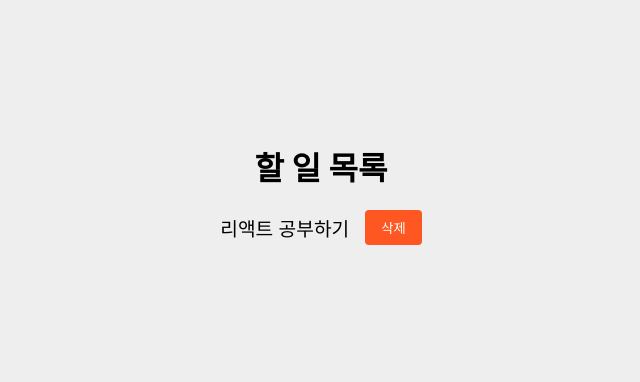
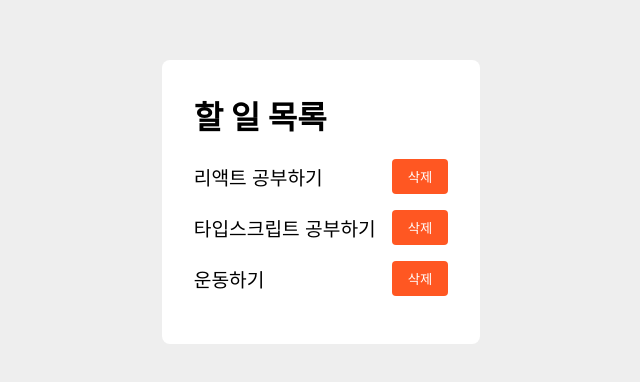
Before and after one commit to Sy2tema/react-typescript-lab, a React (Create React App) app: page / in a window 1280 px wide. Shown: the part 198-580 px from the top of the page, without its empty margins (319-959 px from the left). Built offline with nearby package versions, Linux system fonts and the light colour scheme.

Commit message:
feat: ToDoList, DataView 컴포넌트 생성

```diff
--- a/src/App.tsx
+++ b/src/App.tsx
@@ -1,6 +1,6 @@
 import styled from 'styled-components';
-import { Title } from 'components/Title';
-import { TodoItem } from 'components/TodoItem';
+import { useState } from 'react';
+import { DataView } from 'components/DataView';
 
 const Container = styled.div`
   height: 100vh;
@@ -12,10 +12,15 @@
 `;
 
 function App() {
+  const [toDoList, setToDoList] = useState(["리액트 공부하기", "타입스크립트 공부하기", "운동하기"]);
+
+  const onDelete = (todo: string) => {
+    setToDoList(toDoList.filter((item) => item !== todo));
+  }
+
   return (
     <Container>
-      <Title label="할 일 목록" />
-      <TodoItem label="리액트 공부하기" />
+      <DataView toDoList={toDoList} onDelete={onDelete} />
     </Container>
   );
 }
--- /dev/null
+++ b/src/components/DataView/index.tsx
@@ -0,0 +1,27 @@
+import { Title } from "components/Title";
+import { ToDoList } from "components/ToDoList";
+import styled from "styled-components";
+
+const Container = styled.div`
+    dixplay: flex;
+    flex-direction: column;
+    align-items: center;
+    justify-content: center;
+    background-color: #ffffff;
+    padding: 32px;
+    border-radius: 8px;
+`;
+
+interface Props {
+    readonly toDoList: ReadonlyArray<string>;
+    readonly onDelete?: (todo: string) => void;
+}
+
+export const DataView = ({ toDoList, onDelete }: Props) => {
+    return (
+        <Container>
+            <Title label="할 일 목록" />
+            <ToDoList toDoList={toDoList} onDelete={onDelete} />
+        </Container>
+    );
+};
--- /dev/null
+++ b/src/components/ToDoList/index.tsx
@@ -0,0 +1,29 @@
+import { TodoItem } from "components/TodoItem";
+import styled from "styled-components";
+
+const Container = styled.div`
+    display: flex;
+    flex-direction: column;
+`;
+
+interface Props {
+    readonly toDoList: ReadonlyArray<string>;
+    readonly onDelete?: (todo: string) => void;
+}
+
+export const ToDoList = ({ toDoList, onDelete }: Props) => {
+
+    return (
+        <Container>
+            {toDoList.map((todo) => (
+                <TodoItem
+                    key={todo}
+                    label={todo}
+                    onDelete={() => {
+                        if (typeof onDelete === 'function') onDelete(todo);
+                    }}
+                />
+            ))}
+        </Container>
+    )
+}
```
Also changed, not shown: src/App.css (deleted, +0 -38 lines), 1 other file (tests, documents, lock files or other folders).
